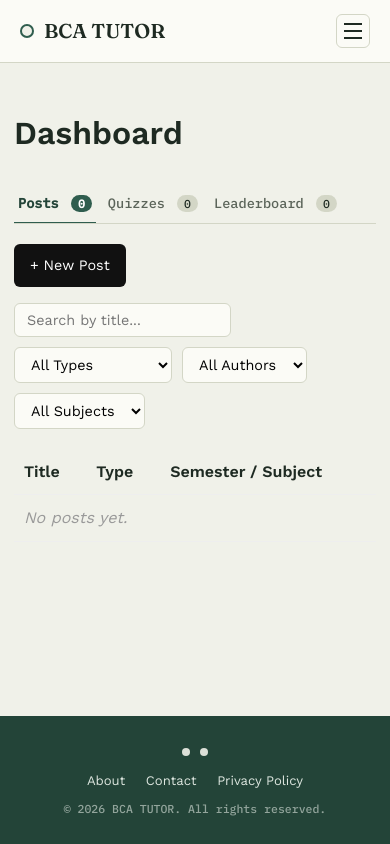
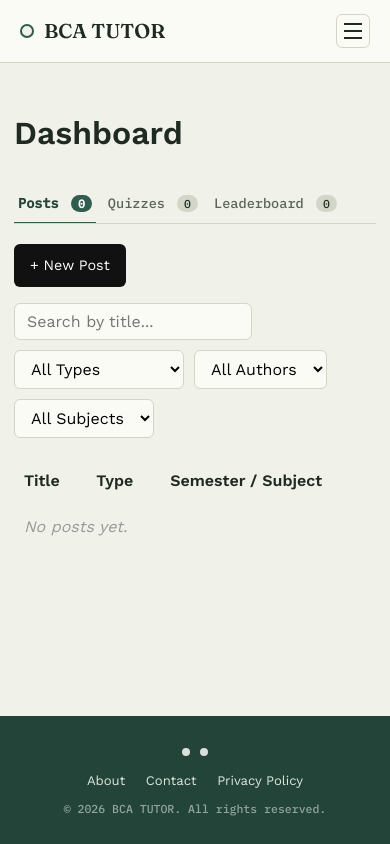
Before and after one commit to notabhishekrai/bcatutor, a PHP site: page /admin/dashboard.php in a window 390 px wide. Run offline with PHP 8.4, Linux system fonts and the light colour scheme; the visitor is signed in with stand-in values (Sample User, id 1); data that the repository does not hold is empty.

Commit message:
Optimize site for mobile device

```diff
--- a/assets/style.css
+++ b/assets/style.css
@@ -21,6 +21,11 @@ body {
     display: flex;
     flex-direction: column;
     min-height: 100vh;
+    /* Safety net: a long unbroken token (pasted URL, code, etc.) anywhere on
+       the site can otherwise force the whole page into horizontal scroll on
+       a narrow phone screen. Only kicks in when a word truly has nowhere
+       else to break — normal text wrapping is unaffected. */
+    overflow-wrap: break-word;
 }
 .site-header {
     display: flex;
@@ -609,7 +614,9 @@ html { scroll-behavior: smooth; }
     border: 1px solid var(--line);
     border-radius: 6px;
     font-family: 'Work Sans', sans-serif;
-    font-size: 0.9rem;
+    /* iOS Safari auto-zooms the page when a tapped form field is under
+       16px — 1rem here (not the old 0.9rem) avoids that on the dashboard. */
+    font-size: 1rem;
     background: var(--paper-card);
 }
 
@@ -620,7 +627,7 @@ html { scroll-behavior: smooth; }
     border: 1px solid var(--line);
     border-radius: 6px;
     font-family: 'Work Sans', sans-serif;
-    font-size: 0.9rem;
+    font-size: 1rem;
     background: var(--paper-card);
     min-width: 200px;
 }
@@ -1002,6 +1009,14 @@ html { scroll-behavior: smooth; }
     font-size: 1.05rem;
 }
 
+.table-scroll .leaderboard-table {
+    /* .table-scroll .admin-table sets min-width:640px for the wide 6-column
+       admin tables — this only has 4 narrow columns and fits a phone screen
+       fine on its own, so undo that and let it size naturally instead of
+       forcing a horizontal scrollbar that isn't actually needed. */
+    min-width: 0;
+}
+
 .leaderboard-row-you {
     background: rgba(156, 61, 139, 0.08);
 }
@@ -1158,6 +1173,10 @@ html { scroll-behavior: smooth; }
 @media (max-width: 640px) {
     .quiz-question { padding: 18px 16px; }
     .quiz-result-score { font-size: 2.1rem; }
+
+    /* iOS Safari auto-zooms on a tapped <select>/<input> under 16px — only
+       need this override on phones, so the compact toolbar look stays on desktop. */
+    .math-select { font-size: 1rem; }
 }
 
 /* ---- Quiz results: Print / Save as PDF ---- */
```
